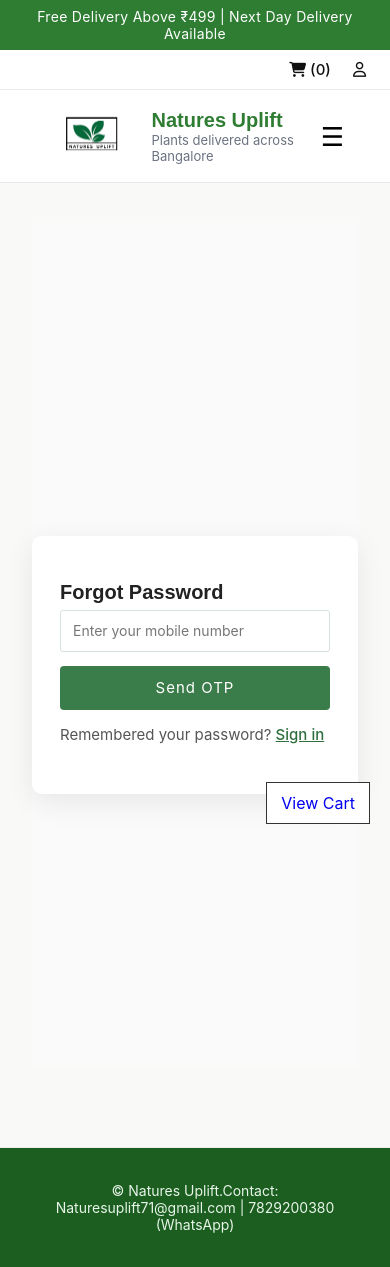
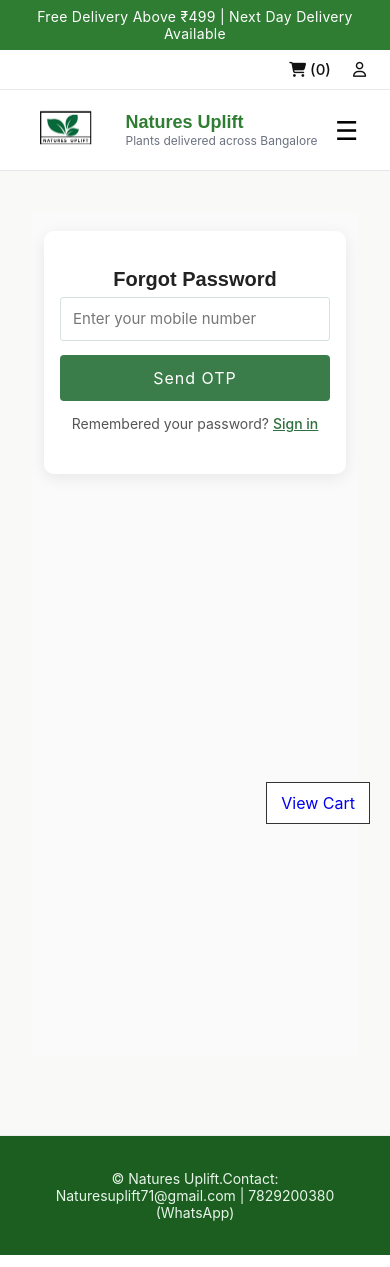
Before and after one commit to swatibirthariya/Natures-Uplift, a Django app: page /cart/forgot-password/ in a window 390 px wide. Run offline with Django 5.2, Linux system fonts and the light colour scheme.

Commit message:
Add files via upload

```diff
--- a/static/css/styles.css
+++ b/static/css/styles.css
@@ -432,10 +432,6 @@ body {
     overflow-y: auto;
   }
 
-  .mobile-menu.active {
-    left: 0;
-  }
-
   .mobile-menu a {
     display: block;
     padding: 15px 0;
@@ -1656,3 +1652,247 @@ h1, h2, h3, h4 {
 .breadcrumb {
   background-color: #f5f7f5;
 }
+
+/* ================================
+   EXTRA MOBILE FIXES (SAFE ADD)
+================================ */
+
+/* ---------- AUTH (FORGOT / RESET PASSWORD) ---------- */
+@media (max-width: 480px) {
+  .auth-wrapper {
+    padding: 20px 12px;
+    align-items: flex-start;
+  }
+
+  .auth-card {
+    width: 100%;
+    max-width: 100%;
+    padding: 20px 16px;
+    box-shadow: 0 4px 16px rgba(0,0,0,0.08);
+  }
+
+  .auth-title {
+    font-size: 22px;
+    text-align: center;
+  }
+
+  .auth-subtitle {
+    font-size: 14px;
+    text-align: center;
+  }
+
+  .auth-form input {
+    height: 44px;
+    font-size: 15px;
+  }
+
+  .auth-submit {
+    height: 46px;
+    font-size: 16px;
+  }
+}
+
+/* ---------- FORGOT PASSWORD BUTTON STACK ---------- */
+.auth-form button + button {
+  margin-top: 12px;
+}
+
+/* ---------- RESET PASSWORD FORM FIX ---------- */
+.reset-password-form input {
+  margin-bottom: 16px;
+}
+
+/* ---------- HEADER MOBILE SPACING FIX ---------- */
+@media (max-width: 768px) {
+  .header-inner {
+    padding: 12px 14px;
+  }
+
+  .brand-text h1 {
+    font-size: 18px;
+  }
+
+  .tagline {
+    font-size: 12px;
+  }
+}
+
+/* ---------- MOBILE MENU UX ---------- */
+@media (max-width: 768px) {
+  .mobile-menu a {
+    font-size: 16px;
+    padding: 14px 0;
+  }
+
+  .menu-toggle {
+    margin-left: auto;
+  }
+}
+
+/* ---------- CATEGORY BAR SCROLL (MOBILE) ---------- */
+@media (max-width: 480px) {
+  .category-bar {
+    overflow-x: auto;
+    flex-wrap: nowrap;
+    -webkit-overflow-scrolling: touch;
+  }
+
+  .category-bar a {
+    white-space: nowrap;
+    font-size: 13px;
+  }
+}
+
+/* ---------- PRODUCT DETAIL PAGE MOBILE ---------- */
+@media (max-width: 768px) {
+  .product-card {
+    padding: 14px;
+  }
+
+  .product-image {
+    max-height: 260px;
+    object-fit: contain;
+  }
+}
+
+/* ---------- IMAGE MODAL MOBILE TAP FIX ---------- */
+@media (max-width: 480px) {
+  .image-modal img {
+    max-width: 95%;
+    max-height: 85%;
+  }
+}
+
+/* ---------- GLOBAL TOUCH FRIENDLY BUTTONS ---------- */
+@media (max-width: 480px) {
+  .btn,
+  .checkout-btn,
+  .btn-pay {
+    min-height: 46px;
+    font-size: 15px;
+  }
+}
+/* ================================
+   FORCE 2 ITEMS PER ROW ON MOBILE
+================================ */
+@media (max-width: 480px) {
+  .grid,
+  .product-grid {
+    grid-template-columns: repeat(2, 1fr);
+    gap: 12px;
+  }
+
+  .card img,
+  .product-card img {
+    height: 150px;
+    object-fit: contain;
+  }
+
+  .product-name {
+    font-size: 13px;
+  }
+
+  .product-price {
+    font-size: 14px;
+  }
+}
+
+/* Remove underline from mobile menu links */
+.mobile-menu a,
+.nav-menu a {
+  text-decoration: none;
+  color: #2f6f3e; /* your green */
+  font-weight: 500;
+}
+
+.mobile-menu a:visited {
+  color: #2f6f3e;
+}
+
+/* ===============================
+   MOBILE MENU (FINAL, SAFE)
+   =============================== */
+
+.mobile-menu {
+  position: fixed;
+  top: 0;
+  left: -100%;
+  width: 80%;
+  height: 100vh;
+  background: #ffffff;
+  padding: 20px;
+  z-index: 9999;
+  transition: left 0.3s ease-in-out;
+  overflow-y: auto;
+}
+
+.mobile-menu.open {
+  left: 0;
+}
+
+.mobile-menu a {
+  display: block;
+  padding: 14px 12px;
+  font-size: 16px;
+  font-weight: 500;
+  color: #2f6f3e;
+  text-decoration: none;
+  border-bottom: 1px solid #eee;
+}
+
+.mobile-menu a:hover {
+  background: #f4f8f5;
+}
+
+/* Hamburger button */
+.menu-toggle {
+  display: none;
+  font-size: 26px;
+  background: none;
+  border: none;
+  cursor: pointer;
+}
+
+/* Mobile-only rules */
+@media (max-width: 768px) {
+  .desktop-nav {
+    display: none;
+  }
+
+  .menu-toggle {
+    display: block;
+  }
+}
+
+/* ===== LOGIN NOTE (CART PAGE) ===== */
+.login-note {
+  margin: 14px 0;
+  padding: 12px 14px;
+  background: #fff8e1;
+  border-left: 4px solid #ff9800;
+  color: #6b4e00;
+  font-size: 14px;
+  border-radius: 6px;
+}
+
+/* Mobile spacing */
+@media (max-width: 768px) {
+  .login-note {
+    font-size: 13px;
+    padding: 10px 12px;
+  }
+}
+
+.checkout-btn.disabled {
+  background: #ccc;
+  cursor: not-allowed;
+  pointer-events: auto;
+  text-decoration: none;
+  text-align: center;
+}
+
+.login-note {
+  margin: 12px 0;
+  color: #c0392b;
+  font-weight: 500;
+}
```
